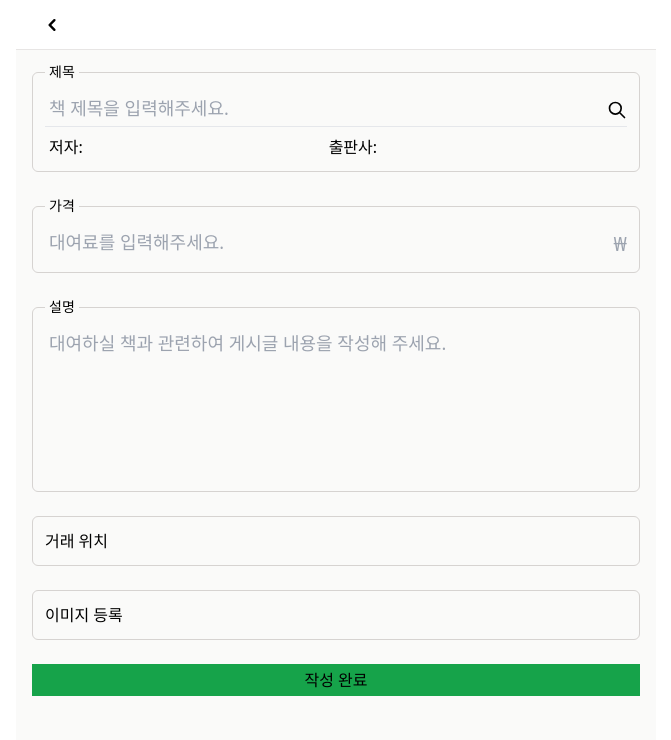
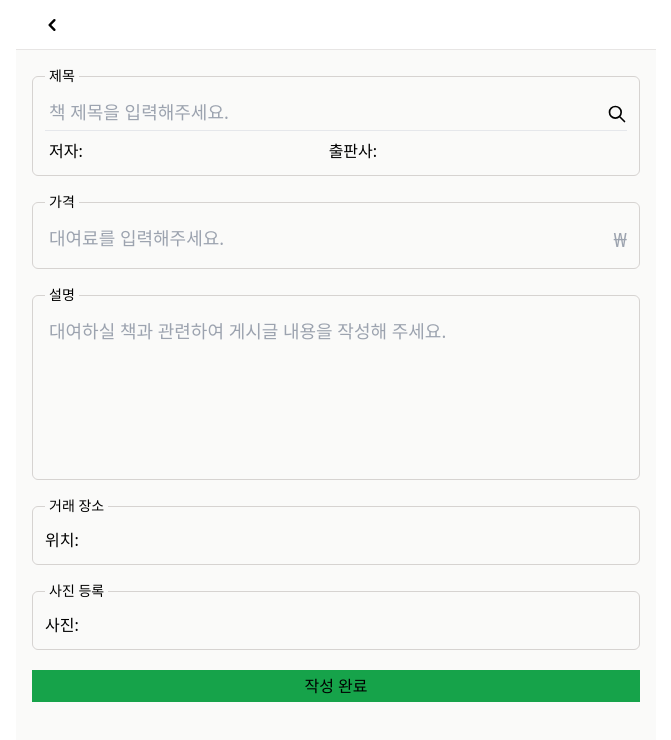
Before and after one commit to Withlaw/dnb, a React (Vite) app: page /books/create in a window 1280 px wide. Shown: the top 740 px of the page, without its empty margins (304-975 px from the left). Built offline with nearby package versions, Linux system fonts and the light colour scheme; no server answers.

Commit message:
book post form 중복되는 컴포넌트 추출

```diff
--- /dev/null
+++ b/src/features/books/post-form-row.component.tsx
@@ -0,0 +1,22 @@
+// enum Style {
+// 	CARD = 'border border-solid border-stone-300 rounded-md my-3 p-3',
+// 	INPUT = 'bg-inherit px-1 pb-1 text-lg outline-none',
+// 	INPUTCONTAINER = 'flex items-center justify-between',
+// 	LEGEND = 'px-1 text-sm',
+// }
+
+type Props = {
+	children: React.ReactNode;
+	name?: string;
+};
+
+const FormRow = ({ children, name }: Props) => {
+	return (
+		<fieldset className="my-2 rounded-md border border-solid border-stone-300 p-3">
+			{name && <legend className="px-1 text-sm">{name}</legend>}
+			{children}
+		</fieldset>
+	);
+};
+
+export default FormRow;
--- a/src/features/books/post-form.component.tsx
+++ b/src/features/books/post-form.component.tsx
@@ -2,11 +2,11 @@ import { useRef } from 'react';
 import { HiOutlineSearch } from 'react-icons/hi';
 import ReactTextareaAutosize from 'react-textarea-autosize';
 
+import FormRow from '@/features/books/post-form-row.component.tsx';
+
 enum Style {
-	CARD = 'border border-solid border-stone-300 rounded-md my-3 p-3',
 	INPUT = 'bg-inherit px-1 pb-1 text-lg outline-none',
 	INPUTCONTAINER = 'flex items-center justify-between',
-	LEGEND = 'px-1 text-sm',
 }
 
 type Props = {
@@ -27,8 +27,7 @@ const BookPostForm = ({ children, inputData, onSubmit, onClick }: Props) => {
 
 	return (
 		<form className="flex flex-col" onSubmit={submitHandler} ref={formRef}>
-			<fieldset className={Style.CARD}>
-				<legend className={Style.LEGEND}>제목</legend>
+			<FormRow name="제목">
 				<div className={Style.INPUTCONTAINER + ' border-b'}>
 					<input
 						type="text"
@@ -47,10 +46,9 @@ const BookPostForm = ({ children, inputData, onSubmit, onClick }: Props) => {
 					<span className="flex-auto">저자: {inputData?.author}</span>
 					<span className="flex-auto">출판사: {inputData?.publisher}</span>
 				</div>
-			</fieldset>
+			</FormRow>
 
-			<fieldset className={Style.CARD}>
-				<legend className={Style.LEGEND}>가격</legend>
+			<FormRow name="가격">
 				<div className={Style.INPUTCONTAINER}>
 					<input
 						type="number"
@@ -62,14 +60,9 @@ const BookPostForm = ({ children, inputData, onSubmit, onClick }: Props) => {
 					{/* 타이핑시 ₩ 색상 까맣게 효과 */}
 					<span className="text-xl text-gray-400">₩</span>
 				</div>
-			</fieldset>
+			</FormRow>
 
-			<fieldset className={Style.CARD + ' flex-auto'}>
-				<legend className={Style.LEGEND}>설명</legend>
-				{/* <textarea
-					rows={5}
-					placeholder="대여하실 책과 관련하여 게시글 내용을 작성해 주세요."
-					className={Style.INPUT + ' h-auto w-full resize-none'}></textarea> */}
+			<FormRow name="설명">
 				<ReactTextareaAutosize
 					minRows={5}
 					name="description"
@@ -77,17 +70,19 @@ const BookPostForm = ({ children, inputData, onSubmit, onClick }: Props) => {
 					defaultValue={inputData?.description}
 					className={Style.INPUT + ' h-auto w-full resize-none'}
 				/>
-			</fieldset>
+			</FormRow>
 
-			<fieldset className={Style.CARD}>
-				<span>거래 위치</span>
-			</fieldset>
+			<FormRow name="거래 장소">
+				<div>
+					<span>위치: </span>
+				</div>
+			</FormRow>
 
-			<fieldset className={Style.CARD}>
+			<FormRow name="사진 등록">
 				<div>
-					<span>이미지 등록</span>
+					<span>사진: </span>
 				</div>
-			</fieldset>
+			</FormRow>
 
 			{/* 하단 네비 바 자리에 예약하기버튼 두기 */}
 			<div className="my-3">{children}</div>
--- a/src/ui/layout-books-post.tsx
+++ b/src/ui/layout-books-post.tsx
@@ -19,7 +19,7 @@ const BooksPostLayout = () => {
 			</HeaderMain>
 
 			{/* <aside className="bg-green-800">app aside</aside> */}
-			<main className="flex-auto bg-stone-50 px-4 py-[50px]">
+			<main className="flex-auto bg-stone-50 px-4 pt-[58px]">
 				<Outlet />
 			</main>
 
```
